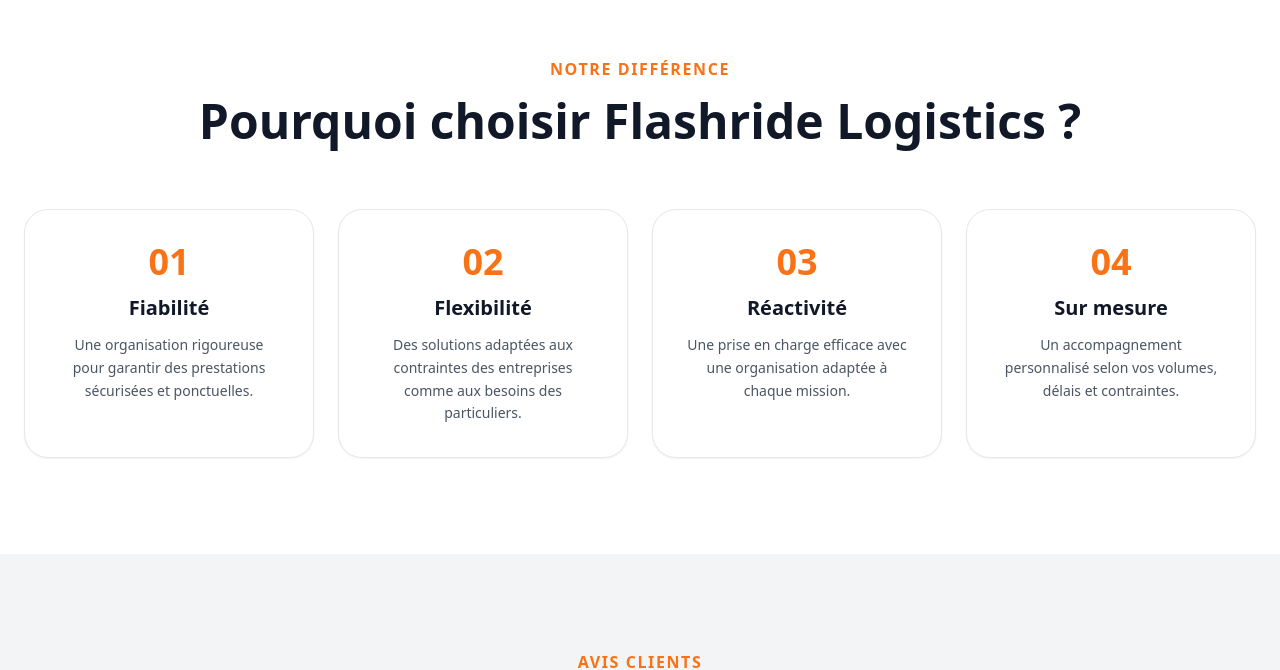
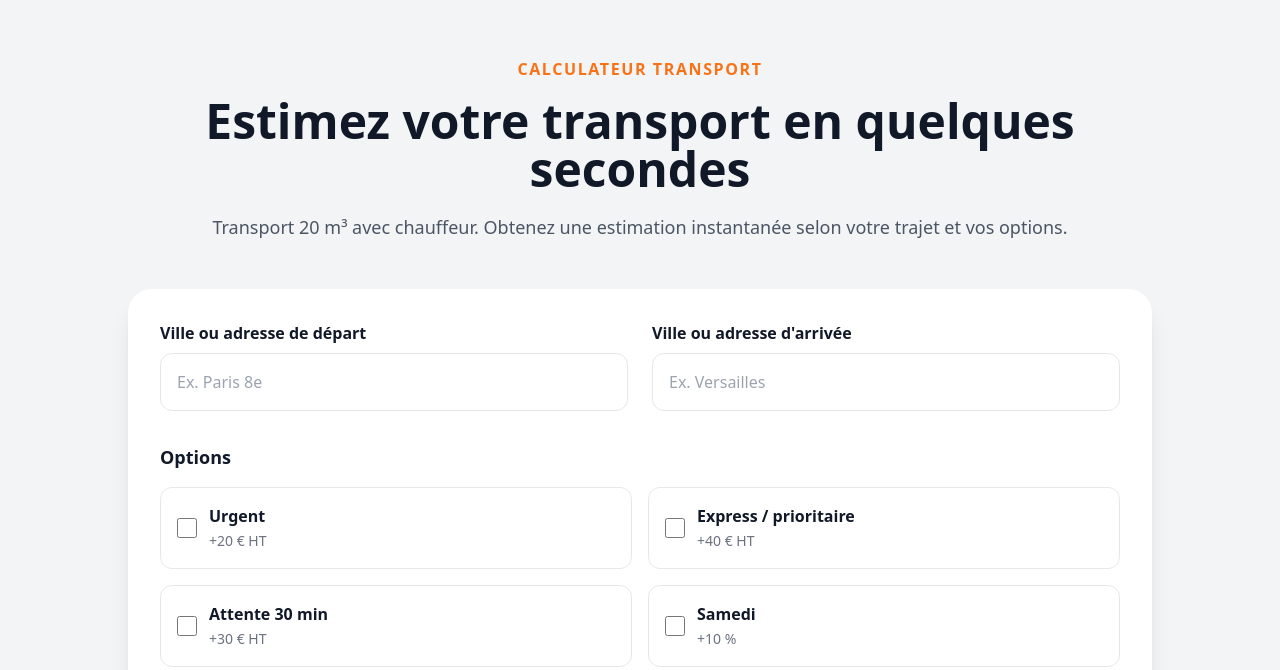
Before and after one commit to jasonvandommele-commits/flashride-logistics, a Next.js app: page / in a window 1280 px wide. Shown: the part 2801-3471 px from the top of the page. Built offline with nearby package versions, Linux system fonts and the light colour scheme.

Commit message:
Update page.jsx

```diff
--- a/app/page.jsx
+++ b/app/page.jsx
@@ -4,7 +4,7 @@ import { useState } from "react";
 import Footer from "./components/Footer";
 import Navbar from "./components/Navbar";
 import Reviews from "./components/Reviews";
-
+import CalculateurTransport from "./components/CalculateurTransport";
 
 export default function FlashrideLogisticsWebsite() {
 
@@ -443,6 +443,10 @@ export default function FlashrideLogisticsWebsite() {
 
       </section>
 
+        {/*Calculateur*/}
+
+      <CalculateurTransport />
+
          {/* Pourquoi nous */}
 
       <section className="py-24 px-6">
```
